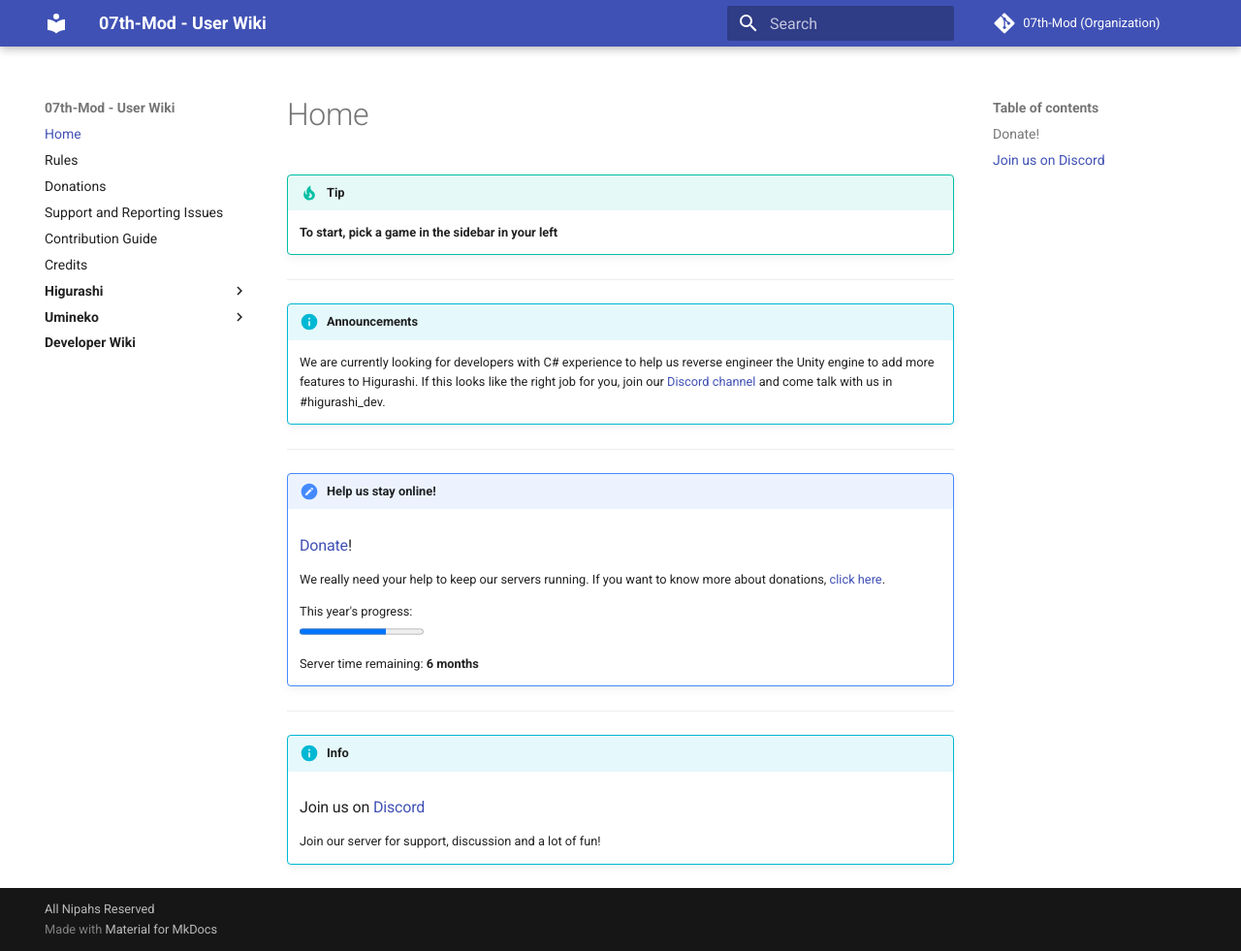
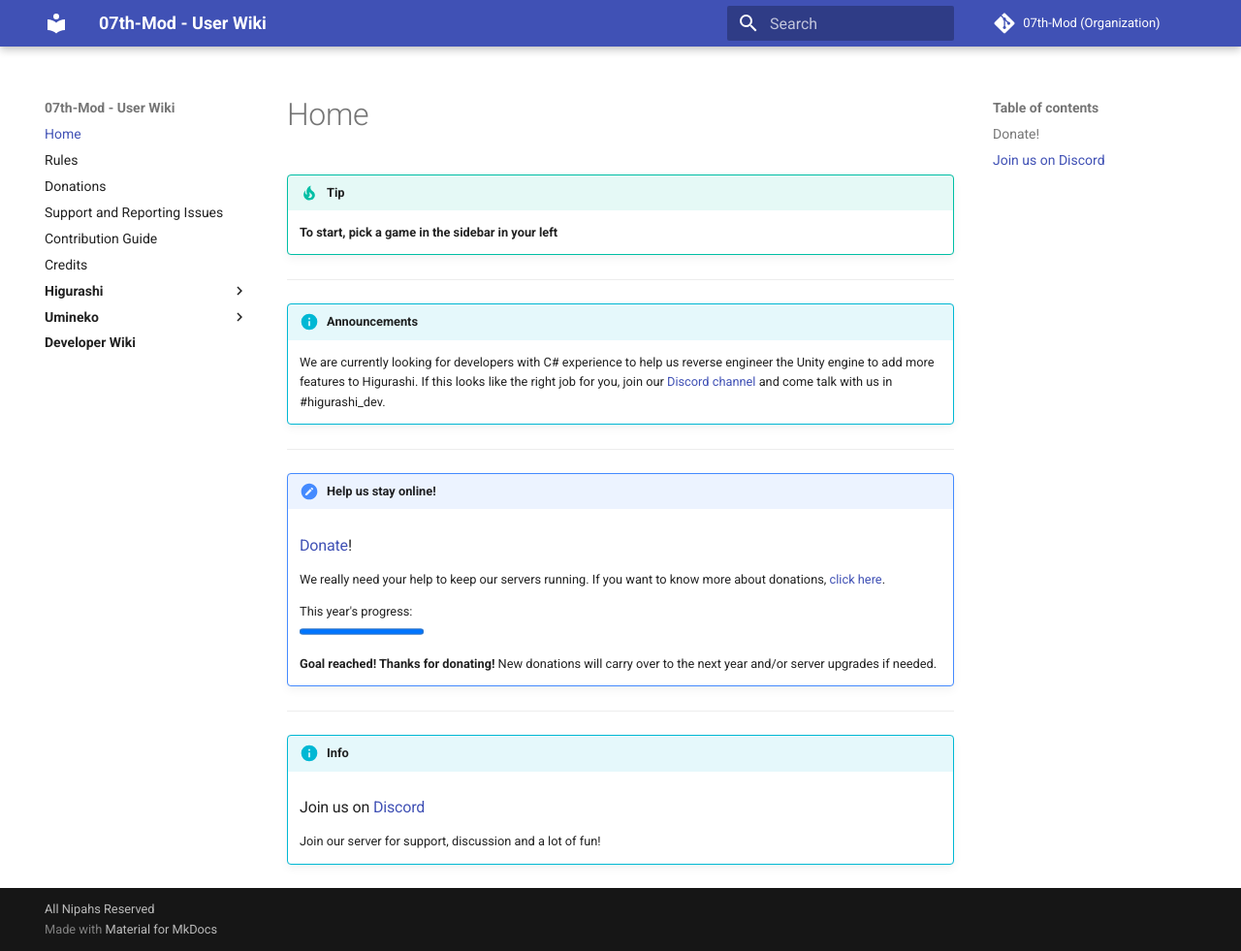
Before and after one commit to 07th-mod/wiki, an MkDocs documentation site: the page built from docs/index.md, in a window 1280 px wide and 981 px high. Shown: the whole window at 97% size. Built offline with MkDocs 1.6.1 and Material for MkDocs 9.7.7, drawn with Linux system fonts in a browser that asks for light colours.

Commit message:
Update index.md

```diff
--- a/docs/index.md
+++ b/docs/index.md
@@ -14,9 +14,9 @@
 
 
     This year's progress:<br>
-    <progress value="70" max="100"></progress>
+    <progress value="100" max="100"></progress>
 
-    Server time remaining: <b>6 months</b>
+    **Goal reached! Thanks for donating!** New donations will carry over to the next year and/or server upgrades if needed.
 
 ***
 
```
